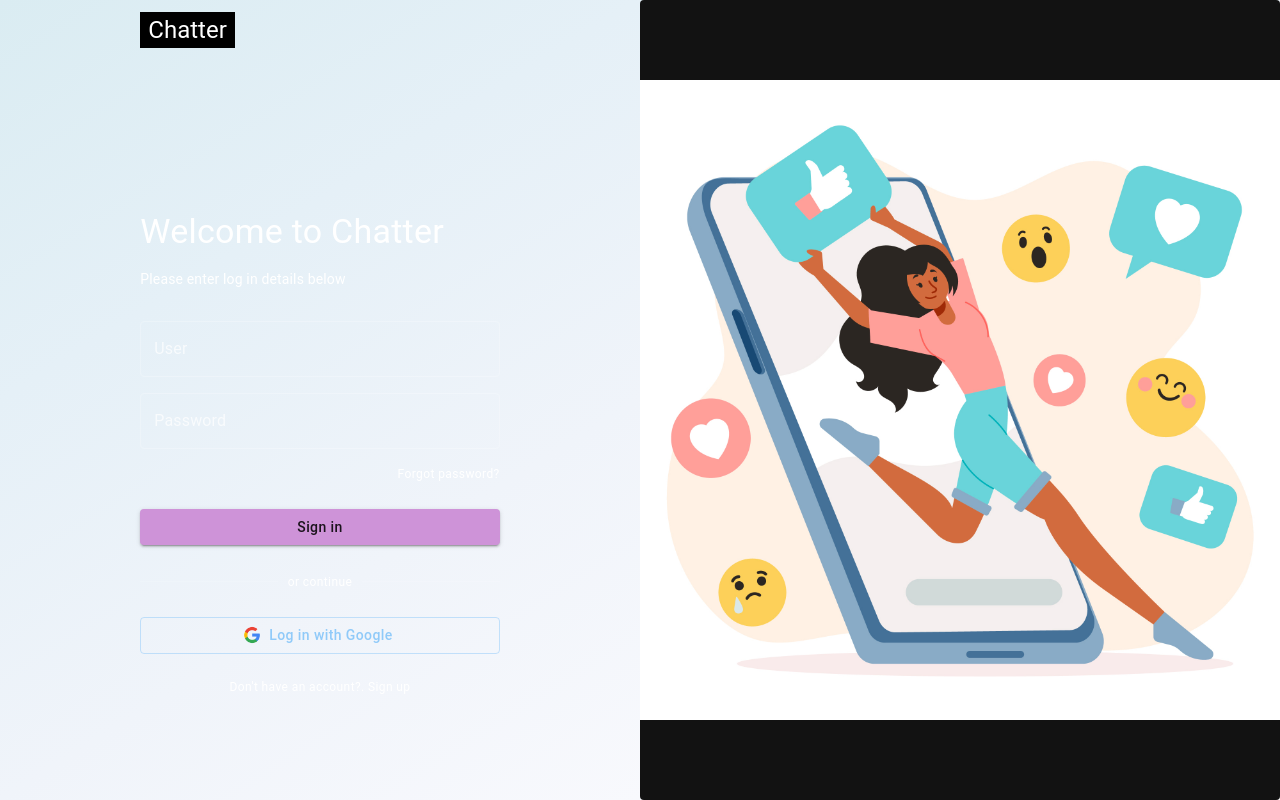
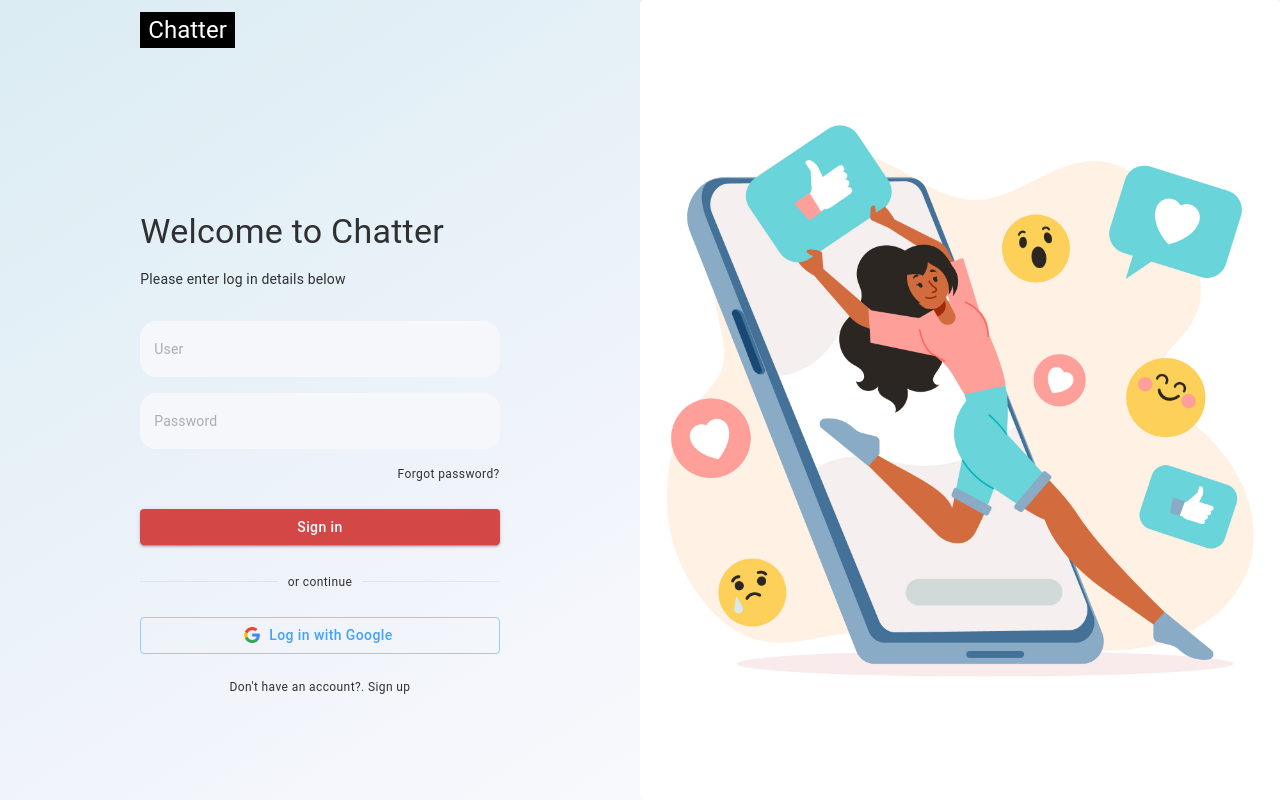
Before and after one commit to Holfter/chatter, a React (Vite) app: page /login in a window 1280 px wide. Built offline with nearby package versions, Linux system fonts and the light colour scheme; no server answers.

Commit message:
custom mui palette

```diff
--- a/src/contexts/ColorModeContext.tsx
+++ b/src/contexts/ColorModeContext.tsx
@@ -23,7 +23,7 @@ interface ColorModeProviderProps {
 }
 
 export const ColorModeProvider = (props: ColorModeProviderProps) => {
-  const [mode, setMode] = React.useState<'light' | 'dark'>('dark')
+  const [mode, setMode] = React.useState<'light' | 'dark'>('light')
   const colorMode = React.useMemo(
     () => ({
       toggleColorMode: () => {
--- a/src/pages/Chat/Sidebar.tsx
+++ b/src/pages/Chat/Sidebar.tsx
@@ -7,10 +7,10 @@ import {IUser} from '../../types/IUser'
 import useQueryUsers from '../../hooks/useQueryUsers'
 import useUserChats from '../../hooks/useUserChats'
 
-const ChatSidebar = styled(Box)(() => ({
+const ChatSidebar = styled(Box)(({theme}) => ({
   width: 300,
   height: '100vh',
-  border: '1px solid black',
+  borderRight: `1px solid ${theme.palette.divider}`,
   display: 'flex',
   flexDirection: 'column',
 }))
--- a/src/theme/muiTheme.ts
+++ b/src/theme/muiTheme.ts
@@ -4,6 +4,81 @@ const muiTheme = (mode: 'light' | 'dark') =>
   createTheme({
     palette: {
       mode,
+      ...(mode === 'light'
+        ? {
+            // palette values for light mode
+            primary: {
+              main: '#44a1fc',
+              light: '#73baff',
+              dark: '#0880f9',
+              contrastText: '#ffffff',
+            },
+            secondary: {
+              main: '#d44747',
+              light: '#ef8181',
+              dark: '#ad2121',
+              contrastText: '#ffffff',
+            },
+            text: {
+              primary: 'rgba(20,20,20,0.87)',
+              secondary: 'rgba(123,123,123,0.6)',
+              disabled: 'rgba(103,103,103,0.38)',
+            },
+            error: {
+              main: '#d32f2f',
+            },
+            warning: {
+              main: '#ed6c02',
+            },
+            info: {
+              main: '#0288d1',
+            },
+            success: {
+              main: '#2e7d32',
+            },
+            divider: 'rgba(119,116,116,0.12)',
+            background: {
+              default: '#ffffff',
+              paper: '#ffffff',
+            },
+          }
+        : {
+            // palette values for dark mode
+            primary: {
+              main: '#44a1fc',
+              light: '#73baff',
+              dark: '#0880f9',
+              contrastText: '#ffffff',
+            },
+            secondary: {
+              main: '#d44747',
+              light: '#ef8181',
+              dark: '#ad2121',
+              contrastText: '#ffffff',
+            },
+            text: {
+              primary: 'rgba(255,255,255,0.87)',
+              secondary: 'rgba(197,197,197,0.6)',
+              disabled: 'rgba(103,103,103,0.38)',
+            },
+            error: {
+              main: '#d32f2f',
+            },
+            warning: {
+              main: '#ed6c02',
+            },
+            info: {
+              main: '#0288d1',
+            },
+            success: {
+              main: '#2e7d32',
+            },
+            divider: 'rgba(212,210,210,0.12)',
+            background: {
+              default: '#1c1c1c',
+              paper: '#262626',
+            },
+          }),
     },
     typography: {
       button: {
@@ -11,6 +86,29 @@ const muiTheme = (mode: 'light' | 'dark') =>
       },
     },
     components: {
+      MuiTextField: {
+        styleOverrides: {
+          root: {
+            background: mode === 'light' ? '#f5f7fb' : '#262626',
+            borderRadius: '16px',
+            margin: '15px',
+            '& fieldset': {
+              borderRadius: '15px',
+              border: 'none',
+              '&:focus': {
+                outline: 'none !important',
+              },
+            },
+            '& input': {
+              borderRadius: '16px !important',
+            },
+            '& label': {
+              fontSize: '14px',
+              lineHeight: '24px',
+            },
+          },
+        },
+      },
       MuiCssBaseline: {
         styleOverrides: {
           body: {
```
